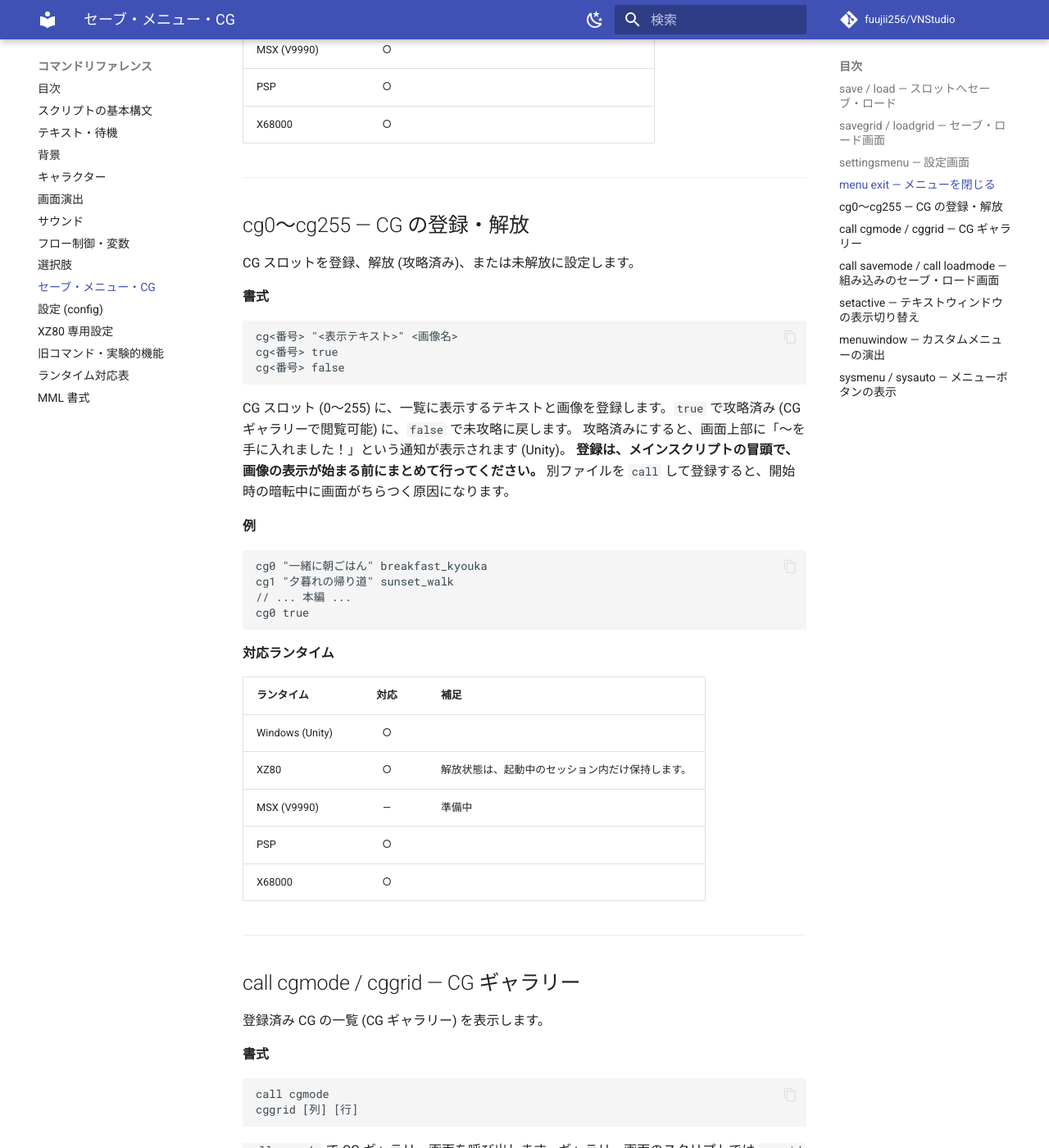
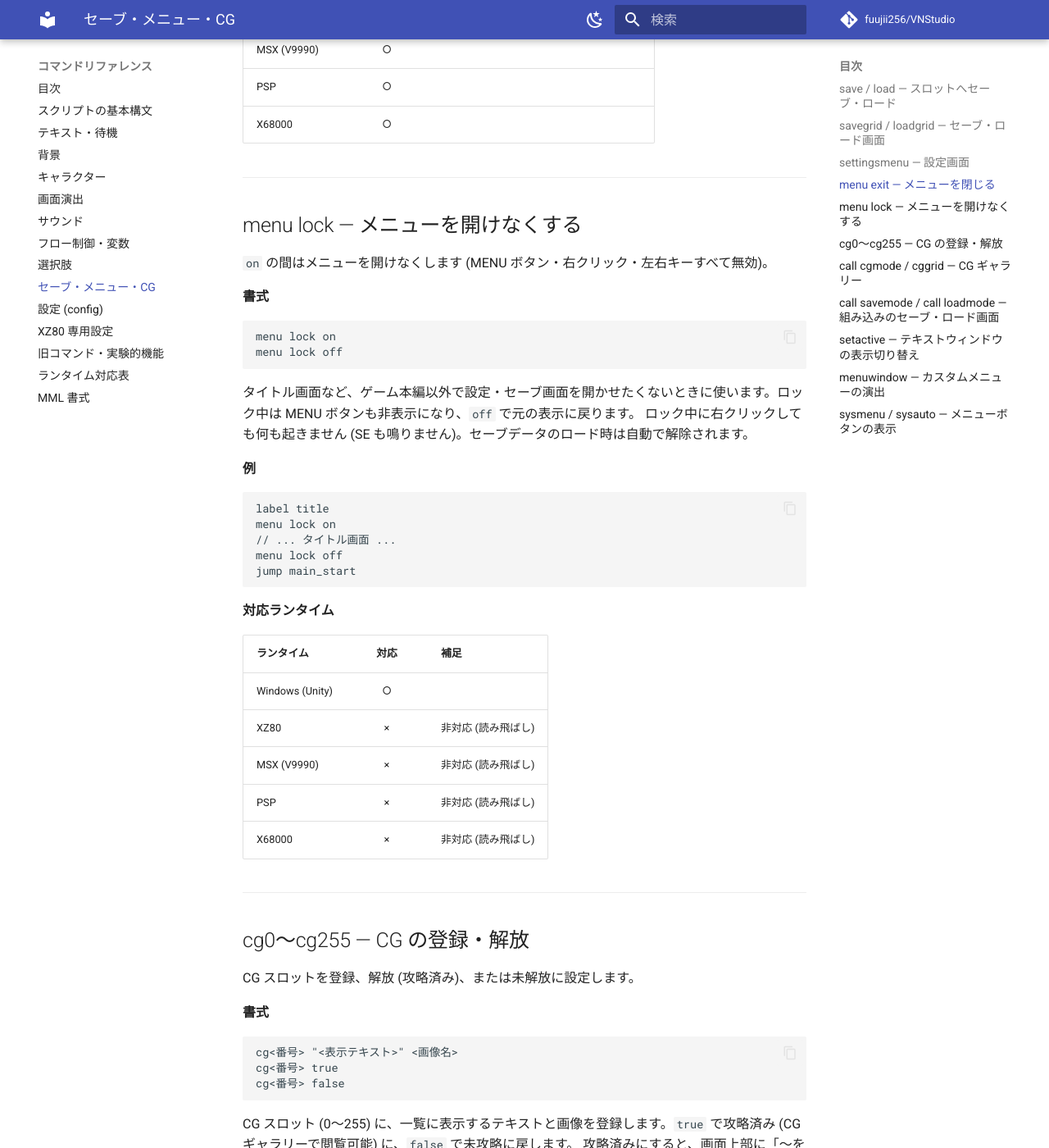
Before and after one commit to fuujii256/VNStudio, an MkDocs documentation site: the page built from docs/reference/commands/system.md, in a window 1280 px wide and 1400 px high, scrolled down 3119 px. Shown: the whole window at 82% size. Built offline with MkDocs 1.6.1 and Material for MkDocs 9.7.7, drawn with Linux system fonts in a browser that asks for light colours; comment, search, counter and statistics services are not loaded.

Commit message:
Release 0.92.9-beta: add menu lock command (core + runtime.unity)
- Windows (Unity): new `menu lock on/off` blocks opening the menu (MENU button,
  right click, left/right keys); auto-unlocked when a save is loaded
- CHANGELOG entry, README/install download version -> 0.92.9-beta
- Command reference: menu lock; version -> 0.92.9-beta

Co-Authored-By: Claude Sonnet 5.5 <noreply@anthropic.com>

````diff
--- a/docs/reference/commands/system.md
+++ b/docs/reference/commands/system.md
@@ -124,6 +124,42 @@ menu exit
 | MSX (V9990) | ○ |  |
 | PSP | ○ |  |
 | X68000 | ○ |  |
+
+---
+
+## menu lock — メニューを開けなくする {#menu-lock}
+
+`on` の間はメニューを開けなくします (MENU ボタン・右クリック・左右キーすべて無効)。
+
+**書式**
+
+```text
+menu lock on
+menu lock off
+```
+
+タイトル画面など、ゲーム本編以外で設定・セーブ画面を開かせたくないときに使います。ロック中は MENU ボタンも非表示になり、`off` で元の表示に戻ります。
+ロック中に右クリックしても何も起きません (SE も鳴りません)。セーブデータのロード時は自動で解除されます。
+
+**例**
+
+```text
+label title
+menu lock on
+// ... タイトル画面 ...
+menu lock off
+jump main_start
+```
+
+**対応ランタイム**
+
+| ランタイム | 対応 | 補足 |
+|---|:-:|---|
+| Windows (Unity) | ○ |  |
+| XZ80 | × | 非対応 (読み飛ばし) |
+| MSX (V9990) | × | 非対応 (読み飛ばし) |
+| PSP | × | 非対応 (読み飛ばし) |
+| X68000 | × | 非対応 (読み飛ばし) |
 
 ---
 
--- a/docs/reference/index.md
+++ b/docs/reference/index.md
@@ -75,6 +75,7 @@ VNStudio 0.92.8-beta のスクリプトコマンドの一覧です。書き方
 | [`savegrid [列] [行]`](commands/system.md#savegrid) | セーブまたはロード画面を表示します。 |
 | [`settingsmenu`](commands/system.md#settingsmenu) | オートモード、文字速度、音量などの共通設定画面を表示します。 |
 | [`menu exit`](commands/system.md#menu-exit) | メニューを閉じ、呼び出し元へ戻ります。 |
+| [`menu lock on`](commands/system.md#menu-lock) | `on` の間はメニューを開けなくします (MENU ボタン・右クリック・左右キーすべて無効)。 |
 | [`cg<番号> "<表示テキスト>" <画像名>`](commands/system.md#cg-num) | CG スロットを登録、解放 (攻略済み)、または未解放に設定します。 |
 | [`call cgmode`](commands/system.md#call-cgmode) | 登録済み CG の一覧 (CG ギャラリー) を表示します。 |
 | [`call savemode`](commands/system.md#call-savemode) | 組み込みのセーブ画面またはロード画面を呼び出します。 |
````
Also changed, not shown: other parts of docs/reference/index.md (+1 -1 lines), CHANGELOG/core.md (+10 -0 lines), README.md (+1 -1 lines), docs/getting-started/install.md (+2 -2 lines), docs/reference/runtime-support.md (+2 -1 lines).
